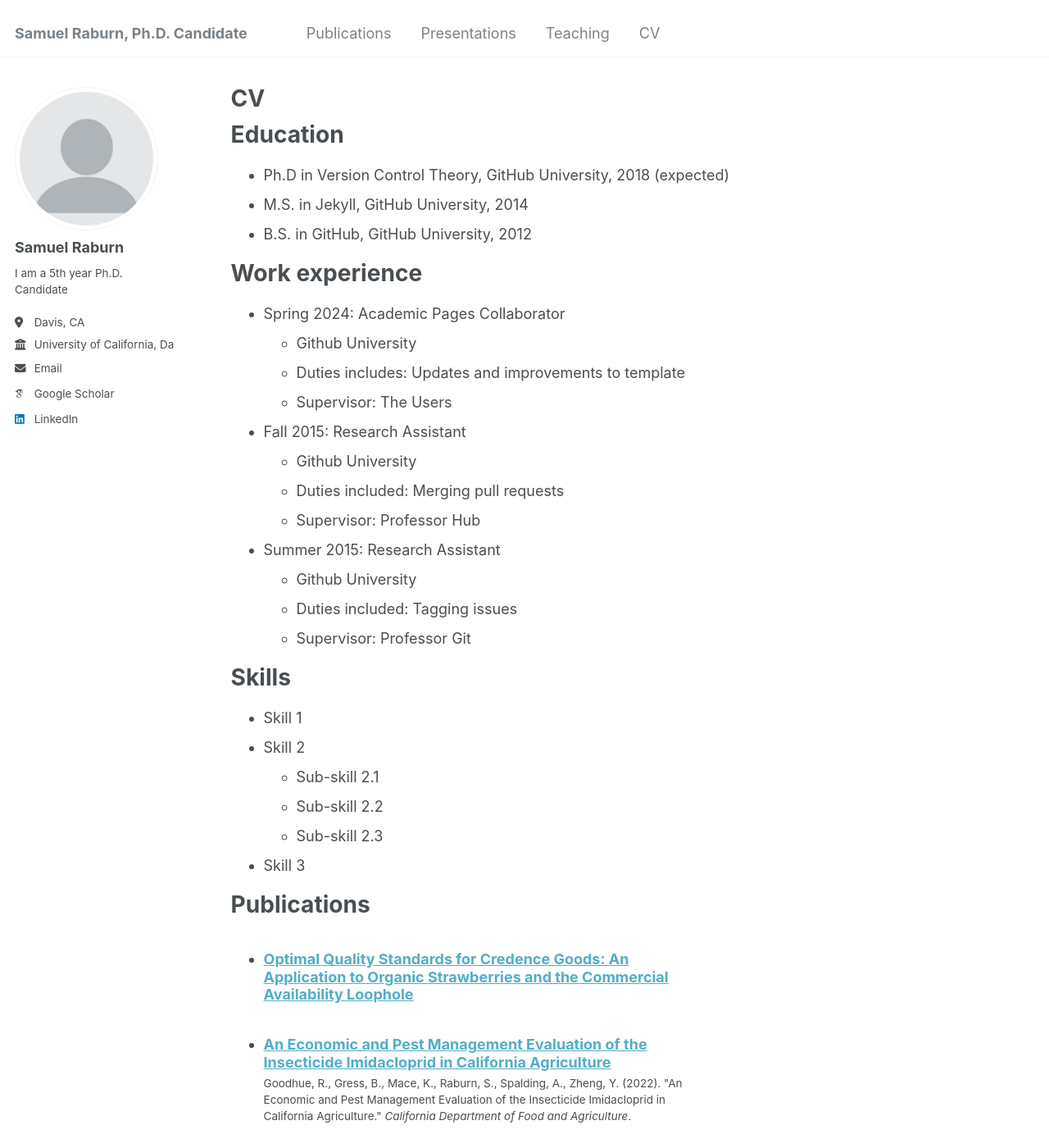
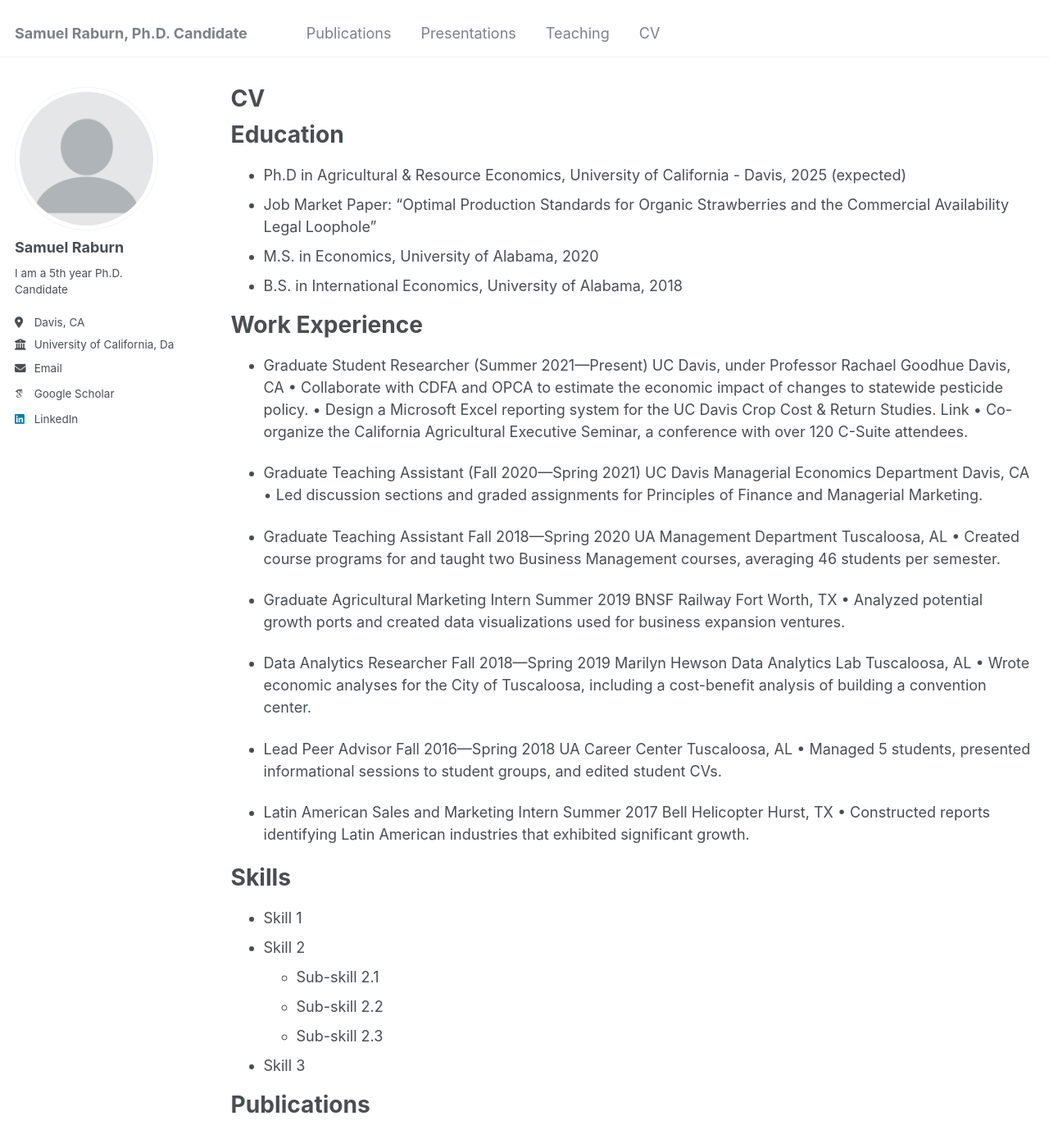
Before and after one commit to sraburn/sraburn.github.io, a Jekyll site: the page built from _pages/cv.md, in a window 1280 px wide and 1400 px high. Shown: the whole window at 82% size. Built offline with Jekyll 4.4.1, drawn with Linux system fonts in a browser that asks for light colours; some web fonts are replaced.

Commit message:
Update cv.md

```diff
--- a/_pages/cv.md
+++ b/_pages/cv.md
@@ -11,26 +11,42 @@ redirect_from:
 
 Education
 ======
-* Ph.D in Version Control Theory, GitHub University, 2018 (expected)
-* M.S. in Jekyll, GitHub University, 2014
-* B.S. in GitHub, GitHub University, 2012
+* Ph.D in Agricultural & Resource Economics, University of California - Davis, 2025 (expected)
+* Job Market Paper: “Optimal Production Standards for Organic Strawberries and the Commercial Availability Legal Loophole”
+* M.S. in Economics, University of Alabama, 2020
+* B.S. in International Economics, University of Alabama, 2018
 
-Work experience
+Work Experience
 ======
-* Spring 2024: Academic Pages Collaborator
-  * Github University
-  * Duties includes: Updates and improvements to template
-  * Supervisor: The Users
+* Graduate Student Researcher (Summer 2021—Present)
+UC Davis, under Professor Rachael Goodhue Davis, CA
+• Collaborate with CDFA and OPCA to estimate the economic impact of changes to statewide pesticide policy.
+• Design a Microsoft Excel reporting system for the UC Davis Crop Cost & Return Studies. Link
+• Co-organize the California Agricultural Executive Seminar, a conference with over 120 C-Suite attendees.
 
-* Fall 2015: Research Assistant
-  * Github University
-  * Duties included: Merging pull requests
-  * Supervisor: Professor Hub
+* Graduate Teaching Assistant (Fall 2020—Spring 2021)
+UC Davis Managerial Economics Department Davis, CA
+• Led discussion sections and graded assignments for Principles of Finance and Managerial Marketing.
 
-* Summer 2015: Research Assistant
-  * Github University
-  * Duties included: Tagging issues
-  * Supervisor: Professor Git
+* Graduate Teaching Assistant Fall 2018—Spring 2020
+UA Management Department Tuscaloosa, AL
+• Created course programs for and taught two Business Management courses, averaging 46 students per semester.
+
+* Graduate Agricultural Marketing Intern Summer 2019
+BNSF Railway Fort Worth, TX
+• Analyzed potential growth ports and created data visualizations used for business expansion ventures.
+
+* Data Analytics Researcher Fall 2018—Spring 2019
+Marilyn Hewson Data Analytics Lab Tuscaloosa, AL
+• Wrote economic analyses for the City of Tuscaloosa, including a cost-benefit analysis of building a convention center.
+
+* Lead Peer Advisor Fall 2016—Spring 2018
+UA Career Center Tuscaloosa, AL
+• Managed 5 students, presented informational sessions to student groups, and edited student CVs.
+
+* Latin American Sales and Marketing Intern Summer 2017
+Bell Helicopter Hurst, TX
+• Constructed reports identifying Latin American industries that exhibited significant growth.
 
 Skills
 ======
```
